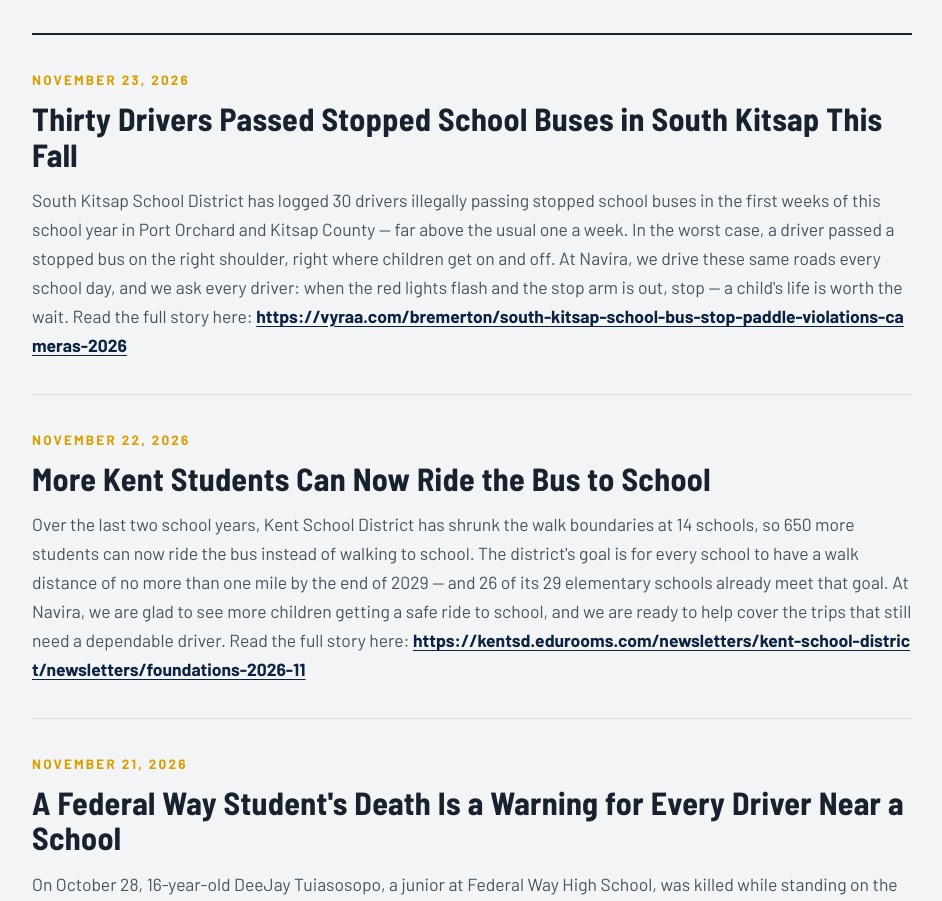
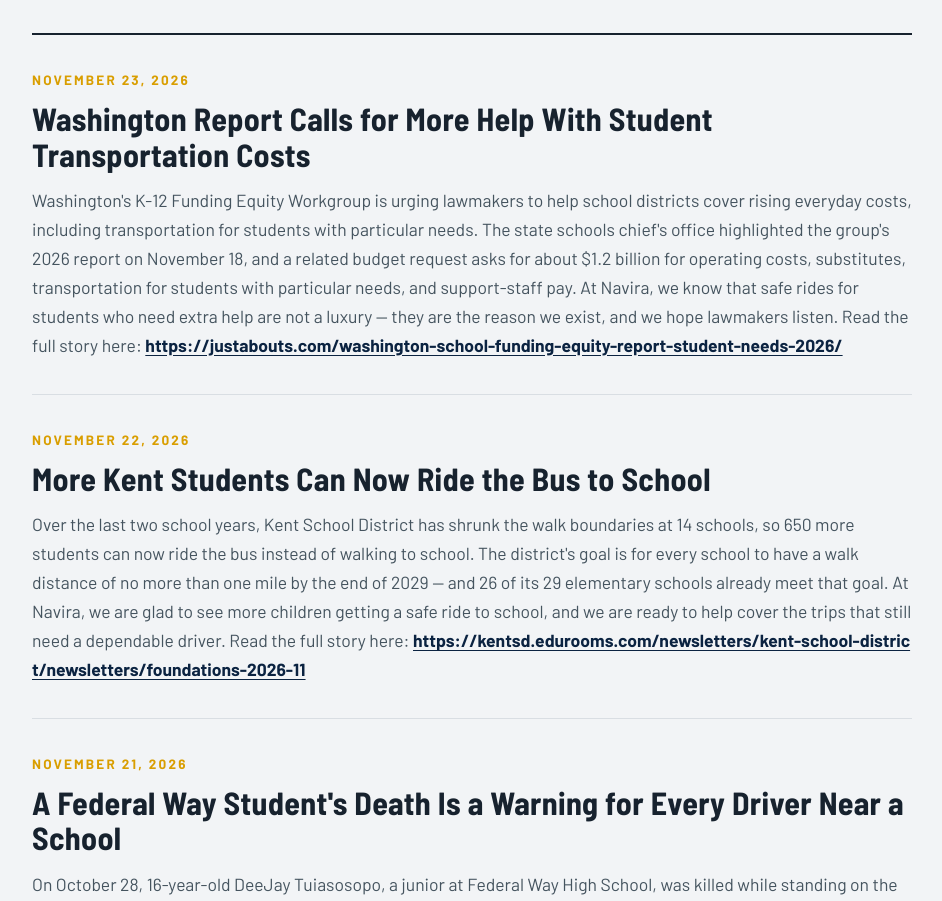
Before and after one commit to hussameldin2000/navira-website, a plain HTML site: page index.html in a window 1280 px wide. Shown: the part 4983-5884 px from the top of the page, without its empty margins (58-1000 px from the left). Drawn offline with Linux system fonts and the light colour scheme; a script that the page names is missing.

Commit message:
Replace Nov 23 post with OSPI school funding report post (avoids duplicate of Nov 7 South Kitsap story)

```diff
--- a/index.html
+++ b/index.html
@@ -668,8 +668,8 @@
       <div class="news-list">
         <article class="news-post">
           <span class="news-date">November 23, 2026</span>
-          <h3>Thirty Drivers Passed Stopped School Buses in South Kitsap This Fall</h3>
-          <p>South Kitsap School District has logged 30 drivers illegally passing stopped school buses in the first weeks of this school year in Port Orchard and Kitsap County — far above the usual one a week. In the worst case, a driver passed a stopped bus on the right shoulder, right where children get on and off. At Navira, we drive these same roads every school day, and we ask every driver: when the red lights flash and the stop arm is out, stop — a child's life is worth the wait. Read the full story here: <a href="https://vyraa.com/bremerton/south-kitsap-school-bus-stop-paddle-violations-cameras-2026" target="_blank" rel="noopener">https://vyraa.com/bremerton/south-kitsap-school-bus-stop-paddle-violations-cameras-2026</a></p>
+          <h3>Washington Report Calls for More Help With Student Transportation Costs</h3>
+          <p>Washington's K-12 Funding Equity Workgroup is urging lawmakers to help school districts cover rising everyday costs, including transportation for students with particular needs. The state schools chief's office highlighted the group's 2026 report on November 18, and a related budget request asks for about $1.2 billion for operating costs, substitutes, transportation for students with particular needs, and support-staff pay. At Navira, we know that safe rides for students who need extra help are not a luxury — they are the reason we exist, and we hope lawmakers listen. Read the full story here: <a href="https://justabouts.com/washington-school-funding-equity-report-student-needs-2026/" target="_blank" rel="noopener">https://justabouts.com/washington-school-funding-equity-report-student-needs-2026/</a></p>
         </article>
         <article class="news-post">
           <span class="news-date">November 22, 2026</span>
```
